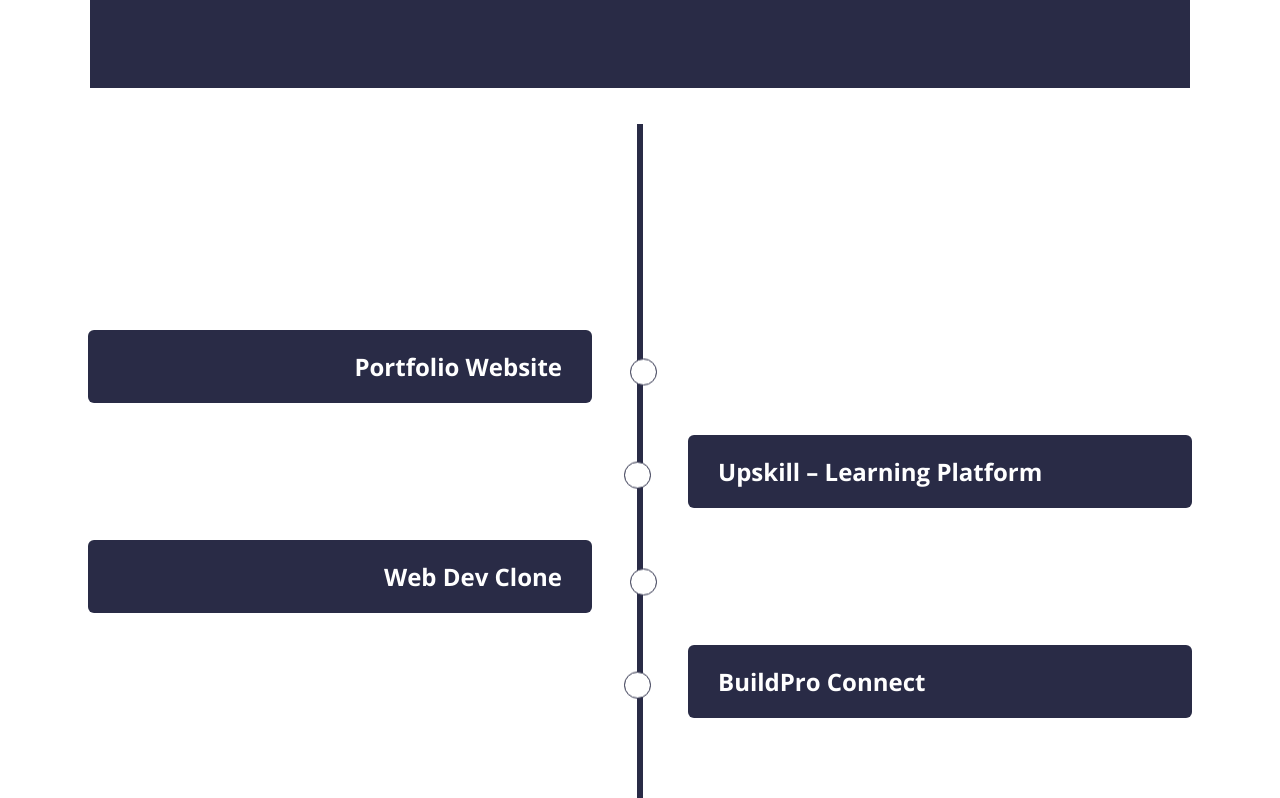
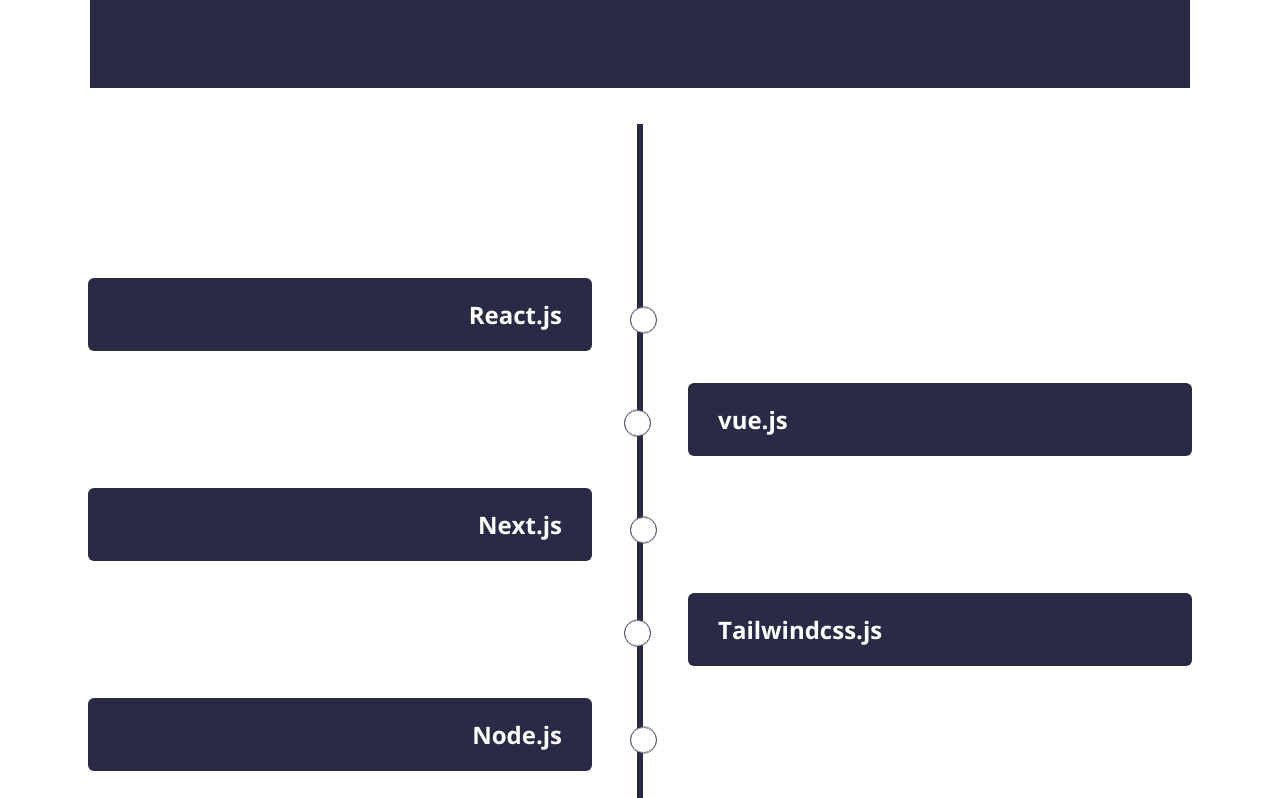
Before and after one commit to priyanshu324/Priyanshu-portfolio, a React (Create React App) app: page / in a window 1280 px wide. Shown: the part 1848-2646 px from the top of the page. Built offline with nearby package versions, Linux system fonts and the light colour scheme.

Commit message:
final commit

```diff
--- a/src/Components/Home.jsx
+++ b/src/Components/Home.jsx
@@ -52,7 +52,7 @@
 
           <Typewriter
             options={{
-              strings: ["A Developer", "A Designer", "A Creator"],
+              strings: ["A Developer", "A Designer", "A Front-end engineer"],
               autoStart: true,
               loop: true,
               cursor: "",
--- a/src/Components/Timeline.jsx
+++ b/src/Components/Timeline.jsx
@@ -6,12 +6,11 @@
         <div id='timeline'>
             <div className="timelineBox">
                 {
-                    data.projects.map((item, index) => (
+                    data.frameworks.map((item, index) => (
                         <TimelineItem
                             heading={item.title}
-                            // text={item.date}
                             index={index}
-                            key={item.title}
+                            key={item.key}
 
                         />
                     ))
--- a/src/assests/data.json
+++ b/src/assests/data.json
@@ -36,5 +36,24 @@
         "imgSrc":"https://res.cloudinary.com/ddisedbxn/image/upload/v1747472369/istockphoto-1201166649-1024x1024_jp6u90.jpg",
         "Status":"UpComing"
       }
+    ],
+
+    "frameworks":[
+      {
+        "key":1,
+        "title":"React.js"
+      },{
+        "key":2,
+        "title":"vue.js"
+      },{
+        "key":3,
+        "title":"Next.js"
+      },{
+        "key":4,
+        "title":"Tailwindcss.js"
+      },{
+        "key":5,
+        "title":"Node.js"
+      }
     ]
   }
```
